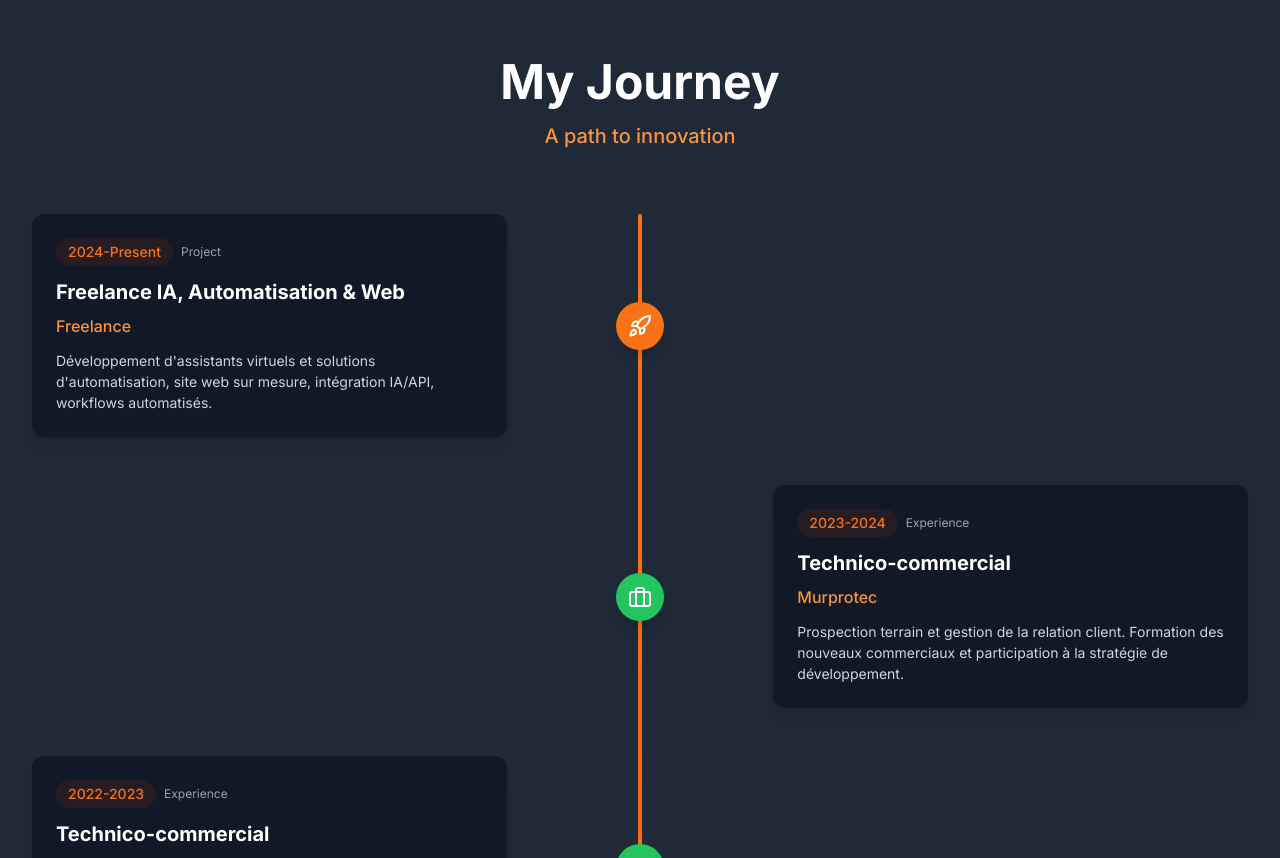
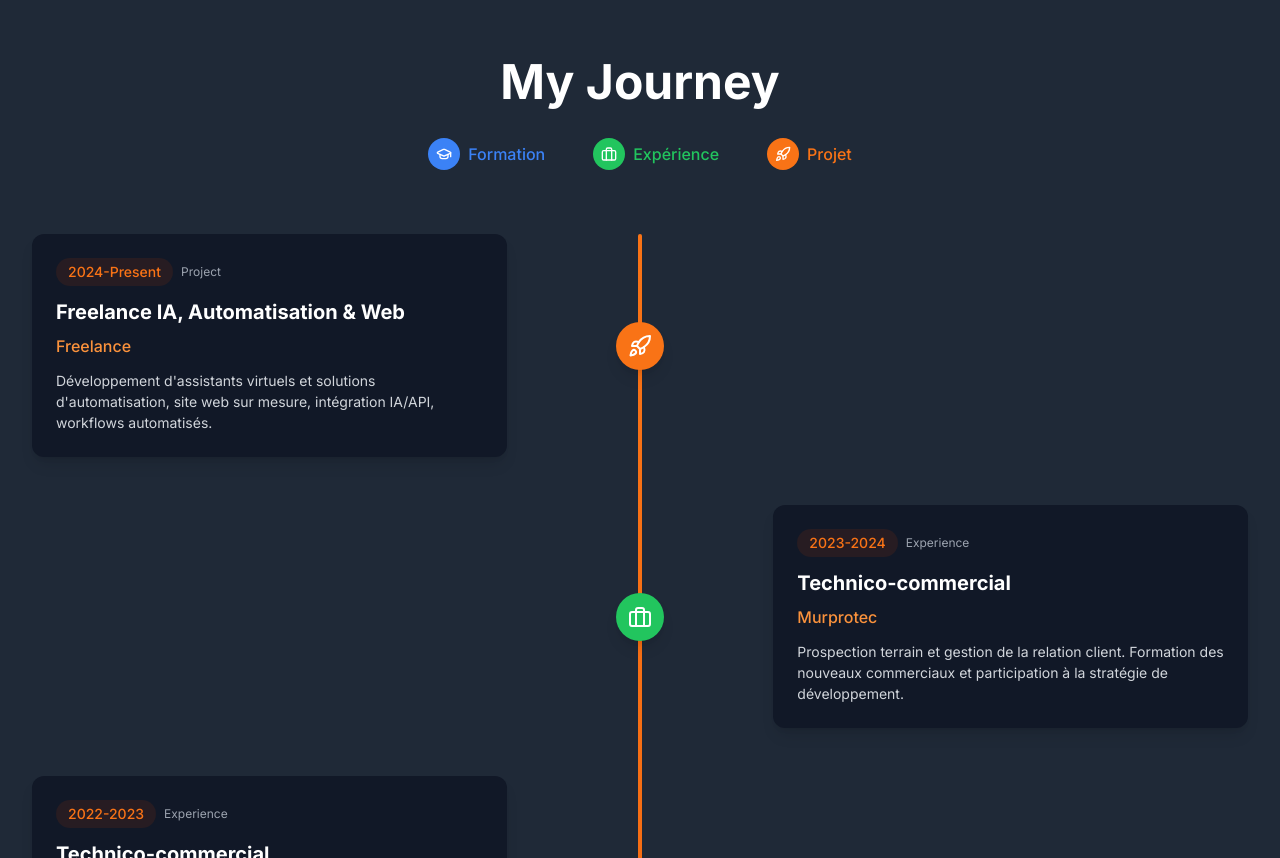
Before and after one commit to Raphael91000/portofolio, a React (Vite) app: page / in a window 1280 px wide. Shown: the part 1300-2158 px from the top of the page. Built offline with nearby package versions, Linux system fonts and the light colour scheme.

Commit message:
legende parcours

```diff
--- a/src/components/sections/Timeline.tsx
+++ b/src/components/sections/Timeline.tsx
@@ -48,12 +48,33 @@ const Timeline: React.FC = () => {
           transition={{ duration: 0.8 }}
           className="text-center mb-16"
         >
-          <h2 className="text-4xl md:text-5xl font-bold text-gray-900 dark:text-white mb-4">
+          <h2 className="text-4xl md:text-5xl font-bold text-gray-900 dark:text-white mb-8">
             {t('timeline.title')}
           </h2>
-          <p className="text-xl text-orange-600 dark:text-orange-400 font-medium">
-            {t('timeline.subtitle')}
-          </p>
+
+          {/* Légende */}
+          <div className="flex justify-center items-center space-x-8 flex-wrap gap-4">
+            <div className="flex items-center space-x-2">
+              <div className="w-8 h-8 rounded-full bg-blue-500 flex items-center justify-center">
+                <GraduationCap className="h-4 w-4 text-white" />
+              </div>
+              <span className="text-blue-500 font-medium">Formation</span>
+            </div>
+
+            <div className="flex items-center space-x-2">
+              <div className="w-8 h-8 rounded-full bg-green-500 flex items-center justify-center">
+                <Briefcase className="h-4 w-4 text-white" />
+              </div>
+              <span className="text-green-500 font-medium">Expérience</span>
+            </div>
+
+            <div className="flex items-center space-x-2">
+              <div className="w-8 h-8 rounded-full bg-orange-500 flex items-center justify-center">
+                <Rocket className="h-4 w-4 text-white" />
+              </div>
+              <span className="text-orange-500 font-medium">Projet</span>
+            </div>
+          </div>
         </motion.div>
 
         <div className="relative">
```
